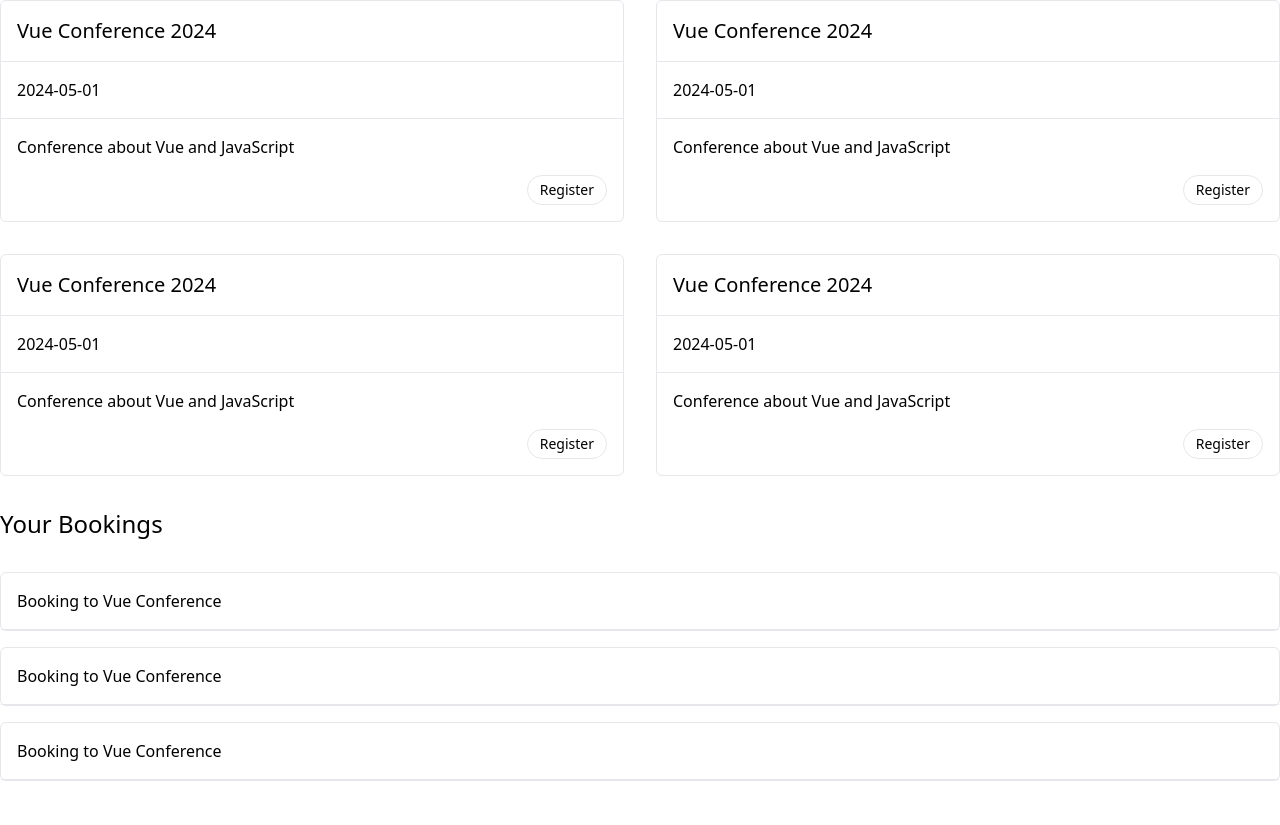
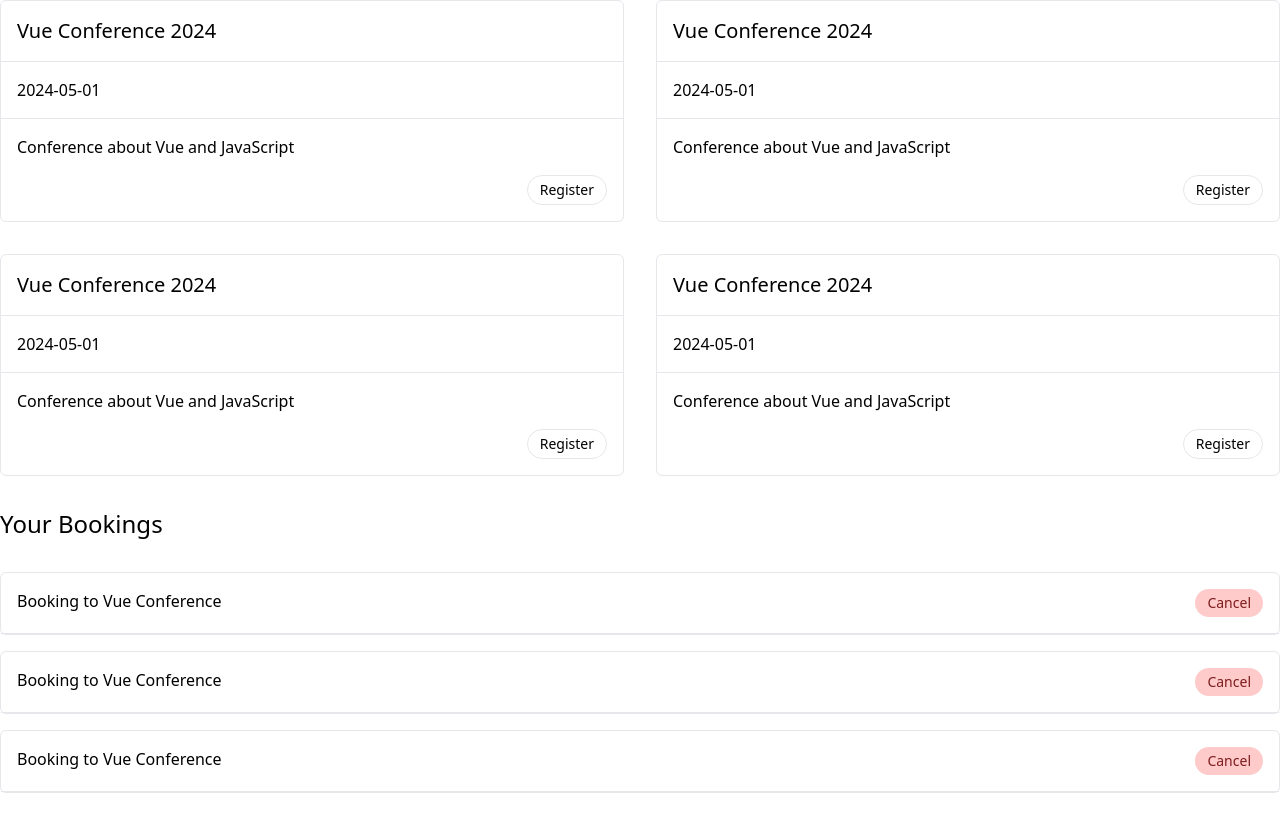
Before and after one commit to nandarwin19/vue, a Vue app in the folder medium/: page / in a window 1280 px wide. Shown: the part 676-1501 px from the top of the page. Built offline with nearby package versions, Linux system fonts and the light colour scheme.

Commit message:
component-variants

```diff
--- a/medium/src/components/BookingItem.vue
+++ b/medium/src/components/BookingItem.vue
@@ -1,7 +1,13 @@
 <template>
-  <SectionCard> Booking to Vue Conference </SectionCard>
+  <SectionCard>
+    <div class="flex justify-between">
+      <div>Booking to Vue Conference</div>
+      <RoundButton variant="danger"> Cancel </RoundButton>
+    </div>
+  </SectionCard>
 </template>
 
 <script setup>
 import SectionCard from '@/components/SectionCard.vue'
+import RoundButton from '@/components/RoundButton.vue'
 </script>
--- a/medium/src/components/RoundButton.vue
+++ b/medium/src/components/RoundButton.vue
@@ -1,6 +1,6 @@
 <template>
   <button
-    class="text-sm font-medium border border-gray-200 rounded-full px-3 py-1 hover:bg-gray-100"
+    :class="['text-sm font-medium rounded-full px-3 py-1', variants[variant] ?? variants.default]"
     @click="$emit('click')"
   >
     <slot></slot>
@@ -9,7 +9,14 @@
 
 <script setup>
 defineEmits(['click'])
+const variants = {
+  default: 'border border-gray-200 hover:bg-gray-100',
+  danger: 'bg-red-200 enabled:hover:bg-red-100 text-red-900'
+}
 defineProps({
-  label: String
+  variant: {
+    type: String,
+    default: 'default'
+  }
 })
 </script>
```
